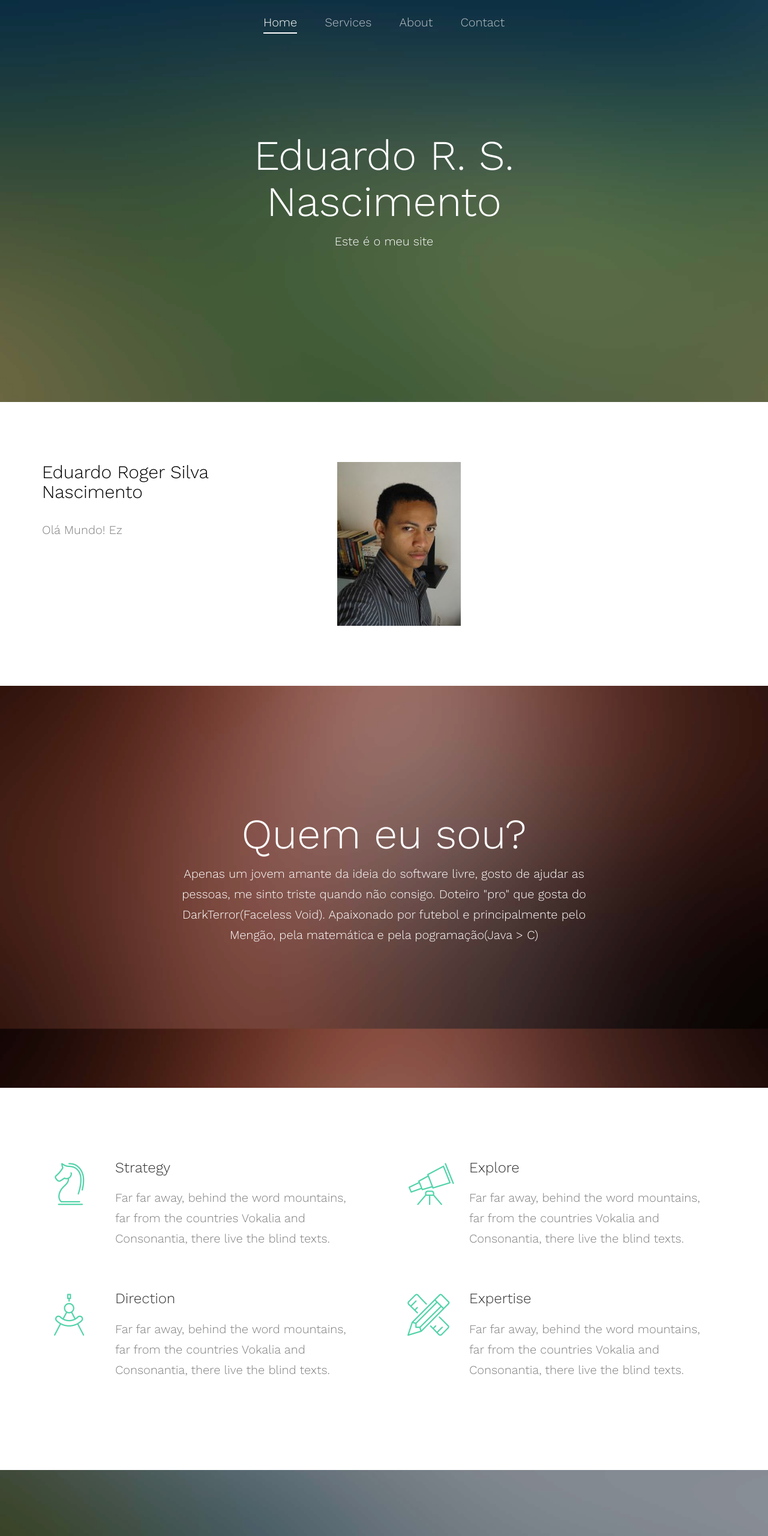
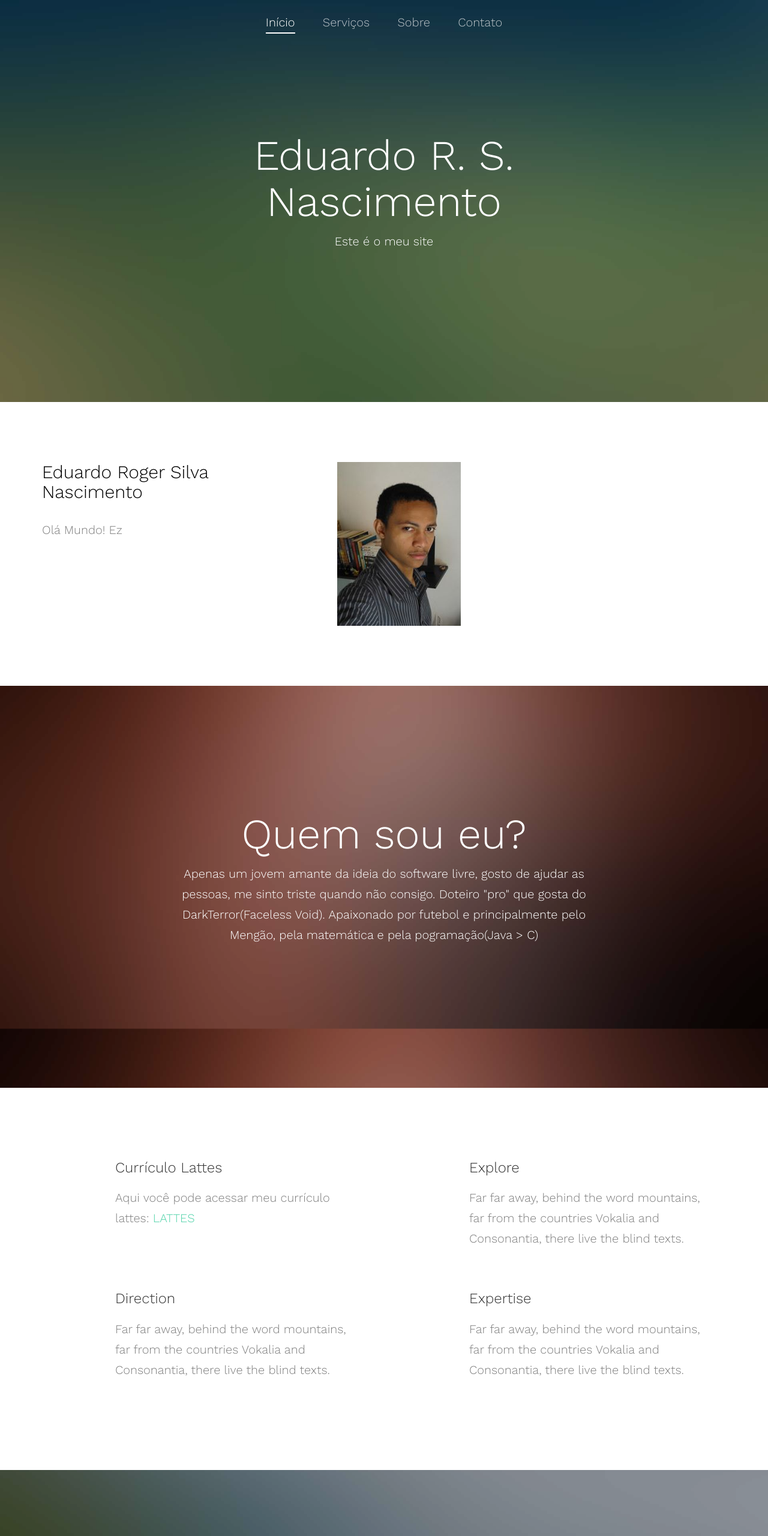
Before and after one commit to dudursn/dudursn.github.io, a plain HTML site: page index.html in a window 1280 px wide. Shown: the top 2560 px of the page at 60% size. Drawn offline with nearby package versions, Linux system fonts and the light colour scheme; files whose address does not match are found by name.

Commit message:
Adicionando Curriculo Lattes e redes sociais

```diff
--- a/index.html
+++ b/index.html
@@ -70,10 +70,10 @@
 			<div class="container">
 				<nav class="fh5co-main-nav">
 					<ul>
-						<li class="fh5co-active"><a href="index.html"><span>Home</span></a></li>
-						<li><a href="services.html"><span>Services</span></a></li>
-						<li><a href="about.html"><span>About</span></a></li>
-						<li><a href="contact.html"><span>Contact</span></a></li>
+						<li class="fh5co-active"><a href="index.html"><span>Início</span></a></li>
+						<li><a href="services.html"><span>Serviços</span></a></li>
+						<li><a href="about.html"><span>Sobre</span></a></li>
+						<li><a href="contact.html"><span>Contato</span></a></li>
 					</ul>
 				</nav>
 			</div>
@@ -112,7 +112,7 @@
 				<div class="row">
 					<div class="col-md-8 col-md-offset-2 col-sm-12 col-sm-offset-0 col-xs-12 col-xs-offset-0 text-center fh5co-table">
 						<div class="fh5co-intro fh5co-table-cell">
-							<h1 class="text-center">Quem eu sou?</h1>
+							<h1 class="text-center">Quem sou eu?</h1>
 							<p>Apenas um jovem amante da ideia do software livre, gosto de ajudar as pessoas, me sinto triste quando não consigo. Doteiro "pro" que gosta do DarkTerror(Faceless Void). Apaixonado por futebol e principalmente pelo Mengão, pela matemática e pela pogramação(Java > C) </p>
 						</div>
 					</div>
@@ -126,20 +126,16 @@
 				<div class="row">
 					<div class="col-md-6">
 						<div class="fh5co-feature animate-box" data-animate-effect="fadeInLeft">
-							<div class="fh5co-icon">
-								<i class="icon-strategy"></i>
-							</div>
+
 							<div class="fh5co-text">
-								<h3>Strategy</h3>
-								<p>Far far away, behind the word mountains, far from the countries Vokalia and Consonantia, there live the blind texts. </p>
+								<h3>Currículo Lattes</h3>
+								<p>Aqui você pode acessar meu currículo lattes:<a href=" http://lattes.cnpq.br/8737321429670326" target="_blank"> LATTES</a> </p>
 							</div>
 						</div>
 					</div>
 					<div class="col-md-6">
 						<div class="fh5co-feature animate-box" data-animate-effect="fadeInLeft">
-							<div class="fh5co-icon">
-								<i class="icon-telescope"></i>
-							</div>
+
 							<div class="fh5co-text">
 								<h3>Explore</h3>
 								<p>Far far away, behind the word mountains, far from the countries Vokalia and Consonantia, there live the blind texts. </p>
@@ -149,9 +145,7 @@
 
 					<div class="col-md-6">
 						<div class="fh5co-feature animate-box" data-animate-effect="fadeInLeft">
-							<div class="fh5co-icon">
-								<i class="icon-circle-compass"></i>
-							</div>
+
 							<div class="fh5co-text">
 								<h3>Direction</h3>
 								<p>Far far away, behind the word mountains, far from the countries Vokalia and Consonantia, there live the blind texts. </p>
@@ -160,9 +154,7 @@
 					</div>
 					<div class="col-md-6">
 						<div class="fh5co-feature animate-box" data-animate-effect="fadeInLeft">
-							<div class="fh5co-icon">
-								<i class="icon-tools"></i>
-							</div>
+
 							<div class="fh5co-text">
 								<h3>Expertise</h3>
 								<p>Far far away, behind the word mountains, far from the countries Vokalia and Consonantia, there live the blind texts. </p>
@@ -219,26 +211,23 @@
 		<div class="container">
 			<div class="row">
 				<div class="col-md-4">
-					<h3>About Us</h3>
-					<p>Apenas um jovem amante da ideia do software livre, gosto de ajudar as pessoas, me sinto triste quando não consigo. Doteiro "pro" que gosta do DarkTerror(Faceless Void). Apaixonado por futebol e principalmente pelo Mengão, pela matemática e pela pogramação(Java > C).</p>
+					<h3>Sobre</h3>
+					<p>Um jovem amante da ideia do software livre, gosto de ajudar as pessoas, me sinto triste quando não consigo. Doteiro "pro" que gosta do DarkTerror(Faceless Void). Apaixonado por futebol e principalmente pelo Mengão, pela matemática e pela pogramação(Java > C).</p>
 				</div>
 				<div class="col-md-3 col-md-push-1">
 					<h3>Quick Links</h3>
 					<ul>
-						<li><a href="#">About Us</a></li>
-						<li><a href="#">Products</a></li>
-						<li><a href="#">Services</a></li>
-						<li><a href="#">Blog</a></li>
-						<li><a href="#">Contact</a></li>
+						<li><a href="#">Sobre</a></li>
+						<li><a href="#">Produtos</a></li>
+						<li><a href="#">Serviços</a></li>
+						<li><a href="#">Contato</a></li>
 					</ul>
 				</div>
 				<div class="col-md-3 col-md-push-1">
 					<h3>Follow Us</h3>
 					<ul class="fh5co-social">
-						<li><a href="#"><i class="icon-twitter"></i> <span>Twitter</span></a></li>
-						<li><a href="#"><i class="icon-facebook"></i> <span>Facebook</span></a></li>
-						<li><a href="#"><i class="icon-instagram"></i> <span>Instagram</span></a></li>
-						<li><a href="#"><i class="icon-google"></i> <span>Google Plus</span></a></li>
+						<li><a href="https://twitter.com/dudu_rsn" target="_blank"><i class="icon-twitter"></i> <span>Twitter</span></a></li>
+						<li><a href="https://www.facebook.com/eduardo.roger.73" target="_blank"><i class="icon-facebook"></i> <span>Facebook</span></a></li>
 					</ul>
 				</div>
 			</div>
```
